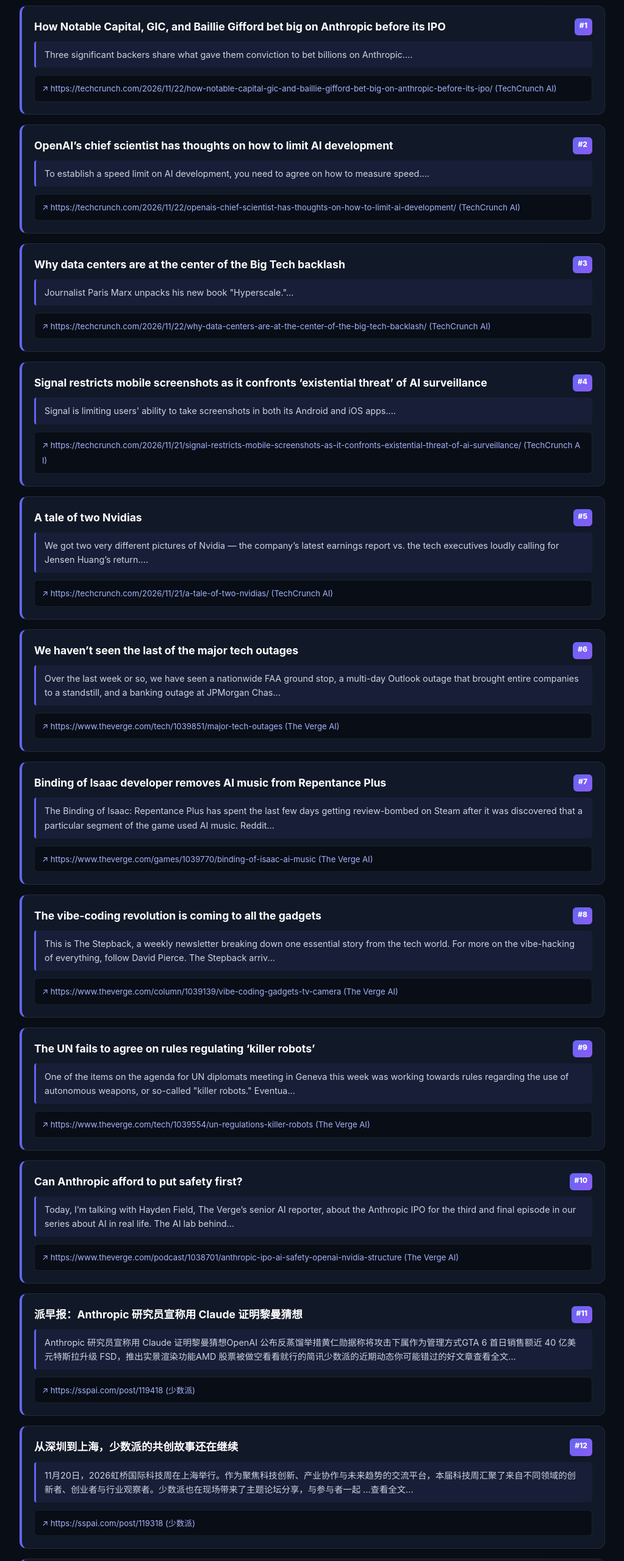
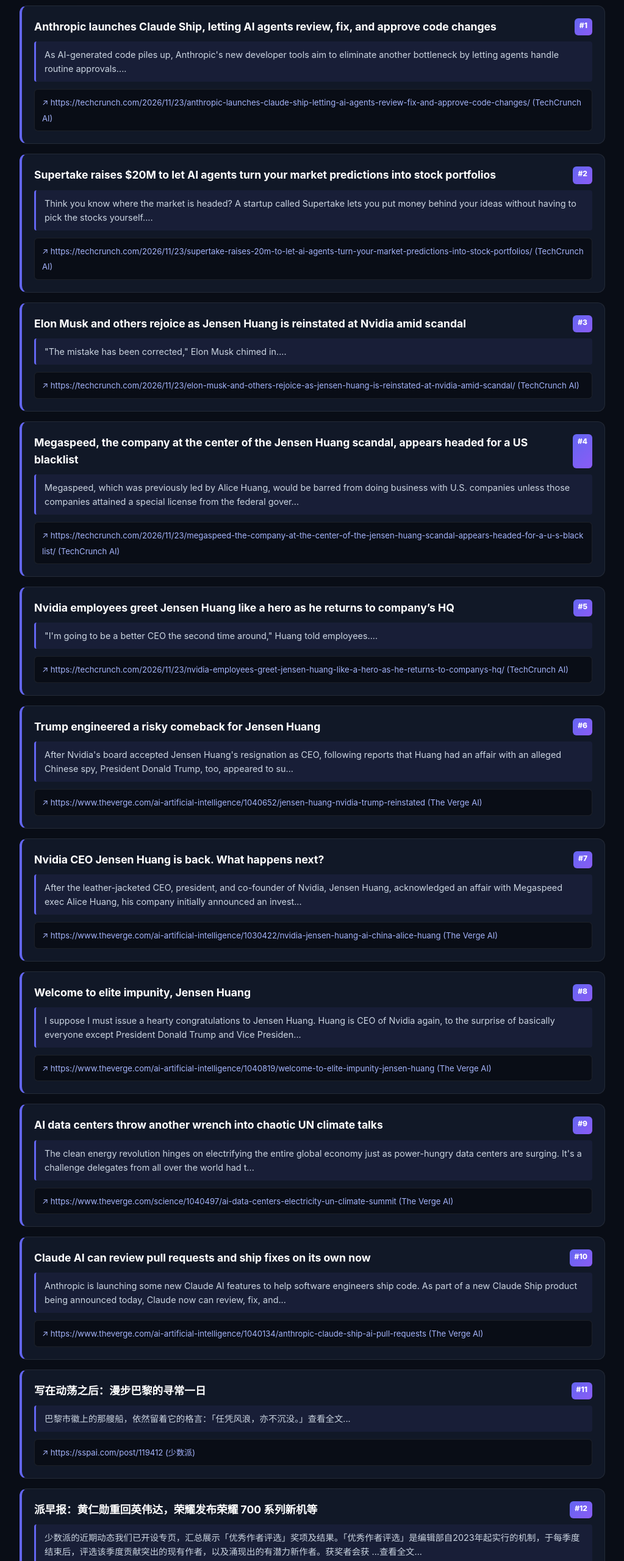
Before and after one commit to wfy/AI-daily, a plain HTML site: page index.html in a window 1280 px wide. Shown: the part 200-2760 px from the top of the page at 61% size, without its empty margins (128-1151 px from the left). Drawn offline with Linux system fonts and the light colour scheme.

Commit message:
Auto-update AI Daily Report [2026-11-24]

```diff
--- a/index.html
+++ b/index.html
@@ -47,7 +47,7 @@
             <div class="tag">🟢 每天 07:30 自动定时更新</div>
         </nav>
         <section class="hero">
-            <h1>全球 AI 日报【2026年11月23日】</h1>
+            <h1>全球 AI 日报【2026年11月24日】</h1>
             <p>基于 GitHub Actions 自动化更新，搜集过去 24 小时全球顶尖实验室、媒体与开源社区最新 AI 动态。</p>
         </section>
 
@@ -55,225 +55,225 @@
 
         <div class="news-card">
             <div class="card-top">
-                <h3 class="card-heading">How Notable Capital, GIC, and Baillie Gifford bet big on Anthropic before its IPO</h3>
+                <h3 class="card-heading">Anthropic launches Claude Ship, letting AI agents review, fix, and approve code changes</h3>
                 <span class="card-badge">#1</span>
             </div>
             <div class="summary-callout">
-                Three significant backers share what gave them conviction to bet billions on Anthropic....
+                As AI-generated code piles up, Anthropic's new developer tools aim to eliminate another bottleneck by letting agents handle routine approvals....
             </div>
             <div class="source-bar">
-                <a href="https://techcrunch.com/2026/11/22/how-notable-capital-gic-and-baillie-gifford-bet-big-on-anthropic-before-its-ipo/" target="_blank" class="source-link">
-                    ↗ https://techcrunch.com/2026/11/22/how-notable-capital-gic-and-baillie-gifford-bet-big-on-anthropic-before-its-ipo/ (TechCrunch AI)
+                <a href="https://techcrunch.com/2026/11/23/anthropic-launches-claude-ship-letting-ai-agents-review-fix-and-approve-code-changes/" target="_blank" class="source-link">
+                    ↗ https://techcrunch.com/2026/11/23/anthropic-launches-claude-ship-letting-ai-agents-review-fix-and-approve-code-changes/ (TechCrunch AI)
                 </a>
             </div>
         </div>
 
         <div class="news-card">
             <div class="card-top">
-                <h3 class="card-heading">OpenAI’s chief scientist has thoughts on how to limit AI development</h3>
+                <h3 class="card-heading">Supertake raises $20M to let AI agents turn your market predictions into stock portfolios</h3>
                 <span class="card-badge">#2</span>
             </div>
             <div class="summary-callout">
-                To establish a speed limit on AI development, you need to agree on how to measure speed....
+                Think you know where the market is headed? A startup called Supertake lets you put money behind your ideas without having to pick the stocks yourself....
             </div>
             <div class="source-bar">
-                <a href="https://techcrunch.com/2026/11/22/openais-chief-scientist-has-thoughts-on-how-to-limit-ai-development/" target="_blank" class="source-link">
-                    ↗ https://techcrunch.com/2026/11/22/openais-chief-scientist-has-thoughts-on-how-to-limit-ai-development/ (TechCrunch AI)
+                <a href="https://techcrunch.com/2026/11/23/supertake-raises-20m-to-let-ai-agents-turn-your-market-predictions-into-stock-portfolios/" target="_blank" class="source-link">
+                    ↗ https://techcrunch.com/2026/11/23/supertake-raises-20m-to-let-ai-agents-turn-your-market-predictions-into-stock-portfolios/ (TechCrunch AI)
                 </a>
             </div>
         </div>
 
         <div class="news-card">
             <div class="card-top">
-                <h3 class="card-heading">Why data centers are at the center of the Big Tech backlash</h3>
+                <h3 class="card-heading">Elon Musk and others rejoice as Jensen Huang is reinstated at Nvidia amid scandal</h3>
                 <span class="card-badge">#3</span>
             </div>
             <div class="summary-callout">
-                Journalist Paris Marx unpacks his new book "Hyperscale."...
+                "The mistake has been corrected," Elon Musk chimed in....
             </div>
             <div class="source-bar">
-                <a href="https://techcrunch.com/2026/11/22/why-data-centers-are-at-the-center-of-the-big-tech-backlash/" target="_blank" class="source-link">
-                    ↗ https://techcrunch.com/2026/11/22/why-data-centers-are-at-the-center-of-the-big-tech-backlash/ (TechCrunch AI)
+                <a href="https://techcrunch.com/2026/11/23/elon-musk-and-others-rejoice-as-jensen-huang-is-reinstated-at-nvidia-amid-scandal/" target="_blank" class="source-link">
+                    ↗ https://techcrunch.com/2026/11/23/elon-musk-and-others-rejoice-as-jensen-huang-is-reinstated-at-nvidia-amid-scandal/ (TechCrunch AI)
                 </a>
             </div>
         </div>
 
         <div class="news-card">
             <div class="card-top">
-                <h3 class="card-heading">Signal restricts mobile screenshots as it confronts ‘existential threat’ of AI surveillance</h3>
+                <h3 class="card-heading">Megaspeed, the company at the center of the Jensen Huang scandal, appears headed for a US blacklist</h3>
                 <span class="card-badge">#4</span>
             </div>
             <div class="summary-callout">
-                Signal is limiting users' ability to take screenshots in both its Android and iOS apps....
+                Megaspeed, which was previously led by Alice Huang, would be barred from doing business with U.S. companies unless those companies attained a special license from the federal gover...
             </div>
             <div class="source-bar">
-                <a href="https://techcrunch.com/2026/11/21/signal-restricts-mobile-screenshots-as-it-confronts-existential-threat-of-ai-surveillance/" target="_blank" class="source-link">
-                    ↗ https://techcrunch.com/2026/11/21/signal-restricts-mobile-screenshots-as-it-confronts-existential-threat-of-ai-surveillance/ (TechCrunch AI)
+                <a href="https://techcrunch.com/2026/11/23/megaspeed-the-company-at-the-center-of-the-jensen-huang-scandal-appears-headed-for-a-u-s-blacklist/" target="_blank" class="source-link">
+                    ↗ https://techcrunch.com/2026/11/23/megaspeed-the-company-at-the-center-of-the-jensen-huang-scandal-appears-headed-for-a-u-s-blacklist/ (TechCrunch AI)
                 </a>
             </div>
         </div>
 
         <div class="news-card">
             <div class="card-top">
-                <h3 class="card-heading">A tale of two Nvidias</h3>
+                <h3 class="card-heading">Nvidia employees greet Jensen Huang like a hero as he returns to company’s HQ</h3>
                 <span class="card-badge">#5</span>
             </div>
             <div class="summary-callout">
-                We got two very different pictures of Nvidia —  the company’s latest earnings report vs. the tech executives loudly calling for Jensen Huang’s return....
+                "I'm going to be a better CEO the second time around," Huang told employees....
             </div>
             <div class="source-bar">
-                <a href="https://techcrunch.com/2026/11/21/a-tale-of-two-nvidias/" target="_blank" class="source-link">
-                    ↗ https://techcrunch.com/2026/11/21/a-tale-of-two-nvidias/ (TechCrunch AI)
+                <a href="https://techcrunch.com/2026/11/23/nvidia-employees-greet-jensen-huang-like-a-hero-as-he-returns-to-companys-hq/" target="_blank" class="source-link">
+                    ↗ https://techcrunch.com/2026/11/23/nvidia-employees-greet-jensen-huang-like-a-hero-as-he-returns-to-companys-hq/ (TechCrunch AI)
                 </a>
             </div>
         </div>
 
         <div class="news-card">
             <div class="card-top">
-                <h3 class="card-heading">We haven’t seen the last of the major tech outages</h3>
+                <h3 class="card-heading">Trump engineered a risky comeback for Jensen Huang</h3>
                 <span class="card-badge">#6</span>
             </div>
             <div class="summary-callout">
-                Over the last week or so, we have seen a nationwide FAA ground stop, a multi-day Outlook outage that brought entire companies to a standstill, and a banking outage at JPMorgan Chas...
+                After Nvidia's board accepted Jensen Huang's resignation as CEO, following reports that Huang had an affair with an alleged Chinese spy, President Donald Trump, too, appeared to su...
             </div>
             <div class="source-bar">
-                <a href="https://www.theverge.com/tech/1039851/major-tech-outages" target="_blank" class="source-link">
-                    ↗ https://www.theverge.com/tech/1039851/major-tech-outages (The Verge AI)
+                <a href="https://www.theverge.com/ai-artificial-intelligence/1040652/jensen-huang-nvidia-trump-reinstated" target="_blank" class="source-link">
+                    ↗ https://www.theverge.com/ai-artificial-intelligence/1040652/jensen-huang-nvidia-trump-reinstated (The Verge AI)
                 </a>
             </div>
         </div>
 
         <div class="news-card">
             <div class="card-top">
-                <h3 class="card-heading">Binding of Isaac developer removes AI music from Repentance Plus</h3>
+                <h3 class="card-heading">Nvidia CEO Jensen Huang is back. What happens next?</h3>
                 <span class="card-badge">#7</span>
             </div>
             <div class="summary-callout">
-                The Binding of Isaac: Repentance Plus has spent the last few days getting review-bombed on Steam after it was discovered that a particular segment of the game used AI music. Reddit...
+                After the leather-jacketed CEO, president, and co-founder of Nvidia, Jensen Huang, acknowledged an affair with Megaspeed exec Alice Huang, his company initially announced an invest...
             </div>
             <div class="source-bar">
-                <a href="https://www.theverge.com/games/1039770/binding-of-isaac-ai-music" target="_blank" class="source-link">
-                    ↗ https://www.theverge.com/games/1039770/binding-of-isaac-ai-music (The Verge AI)
+                <a href="https://www.theverge.com/ai-artificial-intelligence/1030422/nvidia-jensen-huang-ai-china-alice-huang" target="_blank" class="source-link">
+                    ↗ https://www.theverge.com/ai-artificial-intelligence/1030422/nvidia-jensen-huang-ai-china-alice-huang (The Verge AI)
                 </a>
             </div>
         </div>
 
         <div class="news-card">
             <div class="card-top">
-                <h3 class="card-heading">The vibe-coding revolution is coming to all the gadgets</h3>
+                <h3 class="card-heading">Welcome to elite impunity, Jensen Huang</h3>
                 <span class="card-badge">#8</span>
             </div>
             <div class="summary-callout">
-                This is The Stepback, a weekly newsletter breaking down one essential story from the tech world. For more on the vibe-hacking of everything, follow David Pierce. The Stepback arriv...
+                I suppose I must issue a hearty congratulations to Jensen Huang. Huang is CEO of Nvidia again, to the surprise of basically everyone except President Donald Trump and Vice Presiden...
             </div>
             <div class="source-bar">
-                <a href="https://www.theverge.com/column/1039139/vibe-coding-gadgets-tv-camera" target="_blank" class="source-link">
-                    ↗ https://www.theverge.com/column/1039139/vibe-coding-gadgets-tv-camera (The Verge AI)
+                <a href="https://www.theverge.com/ai-artificial-intelligence/1040819/welcome-to-elite-impunity-jensen-huang" target="_blank" class="source-link">
+                    ↗ https://www.theverge.com/ai-artificial-intelligence/1040819/welcome-to-elite-impunity-jensen-huang (The Verge AI)
                 </a>
             </div>
         </div>
 
         <div class="news-card">
             <div class="card-top">
-                <h3 class="card-heading">The UN fails to agree on rules regulating ‘killer robots’</h3>
+                <h3 class="card-heading">AI data centers throw another wrench into chaotic UN climate talks</h3>
                 <span class="card-badge">#9</span>
             </div>
             <div class="summary-callout">
-                One of the items on the agenda for UN diplomats meeting in Geneva this week was working towards rules regarding the use of autonomous weapons, or so-called "killer robots." Eventua...
+                The clean energy revolution hinges on electrifying the entire global economy just as power-hungry data centers are surging. It's a challenge delegates from all over the world had t...
             </div>
             <div class="source-bar">
-                <a href="https://www.theverge.com/tech/1039554/un-regulations-killer-robots" target="_blank" class="source-link">
-                    ↗ https://www.theverge.com/tech/1039554/un-regulations-killer-robots (The Verge AI)
+                <a href="https://www.theverge.com/science/1040497/ai-data-centers-electricity-un-climate-summit" target="_blank" class="source-link">
+                    ↗ https://www.theverge.com/science/1040497/ai-data-centers-electricity-un-climate-summit (The Verge AI)
                 </a>
             </div>
         </div>
 
         <div class="news-card">
             <div class="card-top">
-                <h3 class="card-heading">Can Anthropic afford to put safety first?</h3>
+                <h3 class="card-heading">Claude AI can review pull requests and ship fixes on its own now</h3>
                 <span class="card-badge">#10</span>
             </div>
             <div class="summary-callout">
-                Today, I’m talking with Hayden Field, The Verge’s senior AI reporter, about the Anthropic IPO for the third and final episode in our series about AI in real life. The AI lab behind...
+                Anthropic is launching some new Claude AI features to help software engineers ship code. As part of a new Claude Ship product being announced today, Claude now can review, fix, and...
             </div>
             <div class="source-bar">
-                <a href="https://www.theverge.com/podcast/1038701/anthropic-ipo-ai-safety-openai-nvidia-structure" target="_blank" class="source-link">
-                    ↗ https://www.theverge.com/podcast/1038701/anthropic-ipo-ai-safety-openai-nvidia-structure (The Verge AI)
+                <a href="https://www.theverge.com/ai-artificial-intelligence/1040134/anthropic-claude-ship-ai-pull-requests" target="_blank" class="source-link">
+                    ↗ https://www.theverge.com/ai-artificial-intelligence/1040134/anthropic-claude-ship-ai-pull-requests (The Verge AI)
                 </a>
             </div>
         </div>
 
         <div class="news-card">
             <div class="card-top">
-                <h3 class="card-heading">派早报：Anthropic 研究员宣称用 Claude 证明黎曼猜想</h3>
+                <h3 class="card-heading">写在动荡之后：漫步巴黎的寻常一日</h3>
                 <span class="card-badge">#11</span>
             </div>
             <div class="summary-callout">
-                Anthropic 研究员宣称用 Claude 证明黎曼猜想OpenAI 公布反蒸馏举措黄仁勋据称将攻击下属作为管理方式GTA 6 首日销售额近 40 亿美元特斯拉升级 FSD，推出实景渲染功能AMD 股票被做空看看就行的简讯少数派的近期动态你可能错过的好文章查看全文...
+                巴黎市徽上的那艘船，依然留着它的格言：「任凭风浪，亦不沉没。」查看全文...
             </div>
             <div class="source-bar">
-                <a href="https://sspai.com/post/119418" target="_blank" class="source-link">
-                    ↗ https://sspai.com/post/119418 (少数派)
+                <a href="https://sspai.com/post/119412" target="_blank" class="source-link">
+                    ↗ https://sspai.com/post/119412 (少数派)
                 </a>
             </div>
         </div>
 
         <div class="news-card">
             <div class="card-top">
-                <h3 class="card-heading">从深圳到上海，少数派的共创故事还在继续</h3>
+                <h3 class="card-heading">派早报：黄仁勋重回英伟达，荣耀发布荣耀 700 系列新机等</h3>
                 <span class="card-badge">#12</span>
             </div>
             <div class="summary-callout">
-                11月20日，2026虹桥国际科技周在上海举行。作为聚焦科技创新、产业协作与未来趋势的交流平台，本届科技周汇聚了来自不同领域的创新者、创业者与行业观察者。少数派也在现场带来了主题论坛分享，与参与者一起 ...查看全文...
+                少数派的近期动态我们已开设专页，汇总展示「优秀作者评选」奖项及结果。「优秀作者评选」是编辑部自2023年起实行的机制，于每季度结束后，评选该季度贡献突出的现有作者，以及涌现出的有潜力新作者。获奖者会获 ...查看全文...
             </div>
             <div class="source-bar">
-                <a href="https://sspai.com/post/119318" target="_blank" class="source-link">
-                    ↗ https://sspai.com/post/119318 (少数派)
+                <a href="https://sspai.com/post/119460" target="_blank" class="source-link">
+                    ↗ https://sspai.com/post/119460 (少数派)
                 </a>
             </div>
         </div>
 
         <div class="news-card">
             <div class="card-top">
-                <h3 class="card-heading">这群在鸿蒙写应用的年轻人，只想做点「用得上」的</h3>
+                <h3 class="card-heading">派评 | 近期值得关注的 App</h3>
                 <span class="card-badge">#13</span>
             </div>
             <div class="summary-callout">
-                上周末，今年正式被列入「全国普通高校学科竞赛排行榜」的2026鸿蒙高校创新赛在南京大学迎来全国总决赛颁奖典礼。华为董事、终端BGCEO何刚出席现场致辞并为获奖选手颁奖。他在现场表示，HarmonyOS ...查看全文...
+                >下载少数派客户端、关注少数派公众号，解锁全新阅读体验📰>实用、好用的正版软件，少数派为你呈现🚀查看全文...
             </div>
             <div class="source-bar">
-                <a href="https://sspai.com/post/119291" target="_blank" class="source-link">
-                    ↗ https://sspai.com/post/119291 (少数派)
+                <a href="https://sspai.com/post/119438" target="_blank" class="source-link">
+                    ↗ https://sspai.com/post/119438 (少数派)
                 </a>
             </div>
         </div>
 
         <div class="news-card">
             <div class="card-top">
-                <h3 class="card-heading">本周看什么 | 最近值得一看的 10 部作品</h3>
+                <h3 class="card-heading">怪手机们要回来了吗？</h3>
                 <span class="card-badge">#14</span>
             </div>
             <div class="summary-callout">
-                📅本周新预告《克里夫·布斯的惊险再冒险》终极预告11月18日，《好莱坞往事》续集电影《克里夫·布斯的惊险再冒险》发布了终极预告，将于11月25日在北美上映，12月23日上线Netflix。大卫·芬奇执 ...查看全文...
+                喜欢玩小手机和怪手机的朋友，这两年应该好歹有了点兴奋劲。华为用PuraX系列带回了「阔」屏幕，卖出了百万销量。然后又是一堆宽宽的折叠屏。实体全键盘也不再只有Unihertz一家闷头劳作，做手机键盘壳子 ...查看全文本文为会员文章，出自《单篇文章》，订阅后可阅读全文。...
             </div>
             <div class="source-bar">
-                <a href="https://sspai.com/post/119337" target="_blank" class="source-link">
-                    ↗ https://sspai.com/post/119337 (少数派)
+                <a href="https://sspai.com/prime/story/weird-phones-are-returning" target="_blank" class="source-link">
+                    ↗ https://sspai.com/prime/story/weird-phones-are-returning (少数派)
                 </a>
             </div>
         </div>
 
         <div class="news-card">
             <div class="card-top">
-                <h3 class="card-heading">游戏史最高分，不负 13 年的等待：《GTA 6》游玩体验</h3>
+                <h3 class="card-heading">养鱼更省心，造景更自由：米家智能鱼缸 2 Pro 体验</h3>
                 <span class="card-badge">#15</span>
             </div>
             <div class="summary-callout">
-                编注：本文首发于「篝火营地」，原作者多边形。少数派经授权后转载，仅对文章格式略作调整。原标题：《侠盗猎车手6》游戏评测：10分｜篝火。作为RockstarGames时隔13年推出的《侠盗猎车手》系列新 ...查看全文...
+                今年8月，小米推出了全新的米家智能鱼缸2Pro。米家智能鱼缸系列目前已经推出了三款产品，分别是一代、桌面版（二代）和最新的2Pro。这一系列产品始终围绕一体化设计和智能养鱼展开，降低入门级用户养鱼的门 ...查看全文...
             </div>
             <div class="source-bar">
-                <a href="https://sspai.com/post/119327" target="_blank" class="source-link">
-                    ↗ https://sspai.com/post/119327 (少数派)
+                <a href="https://sspai.com/post/119023" target="_blank" class="source-link">
+                    ↗ https://sspai.com/post/119023 (少数派)
                 </a>
             </div>
         </div>
```
